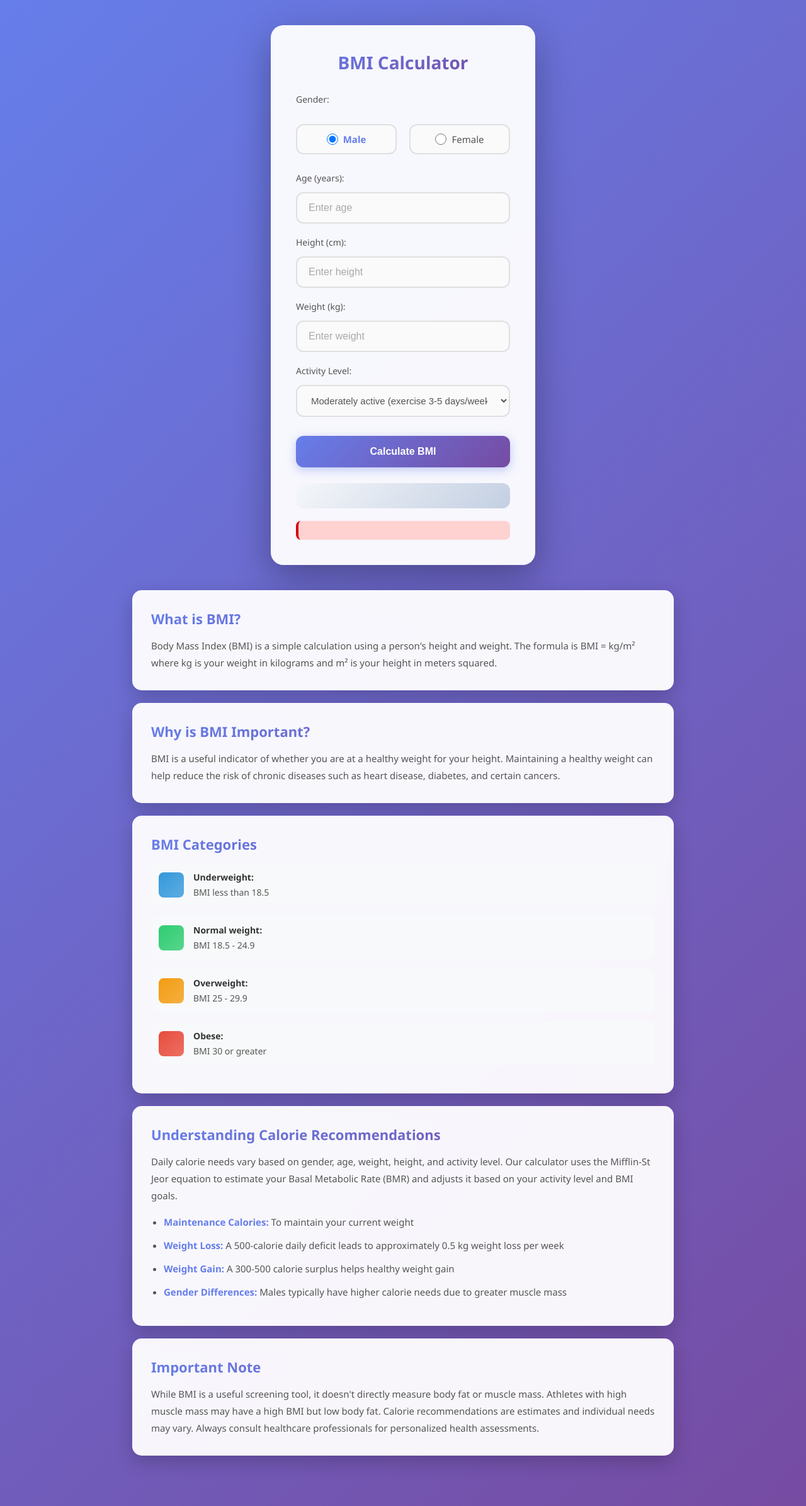
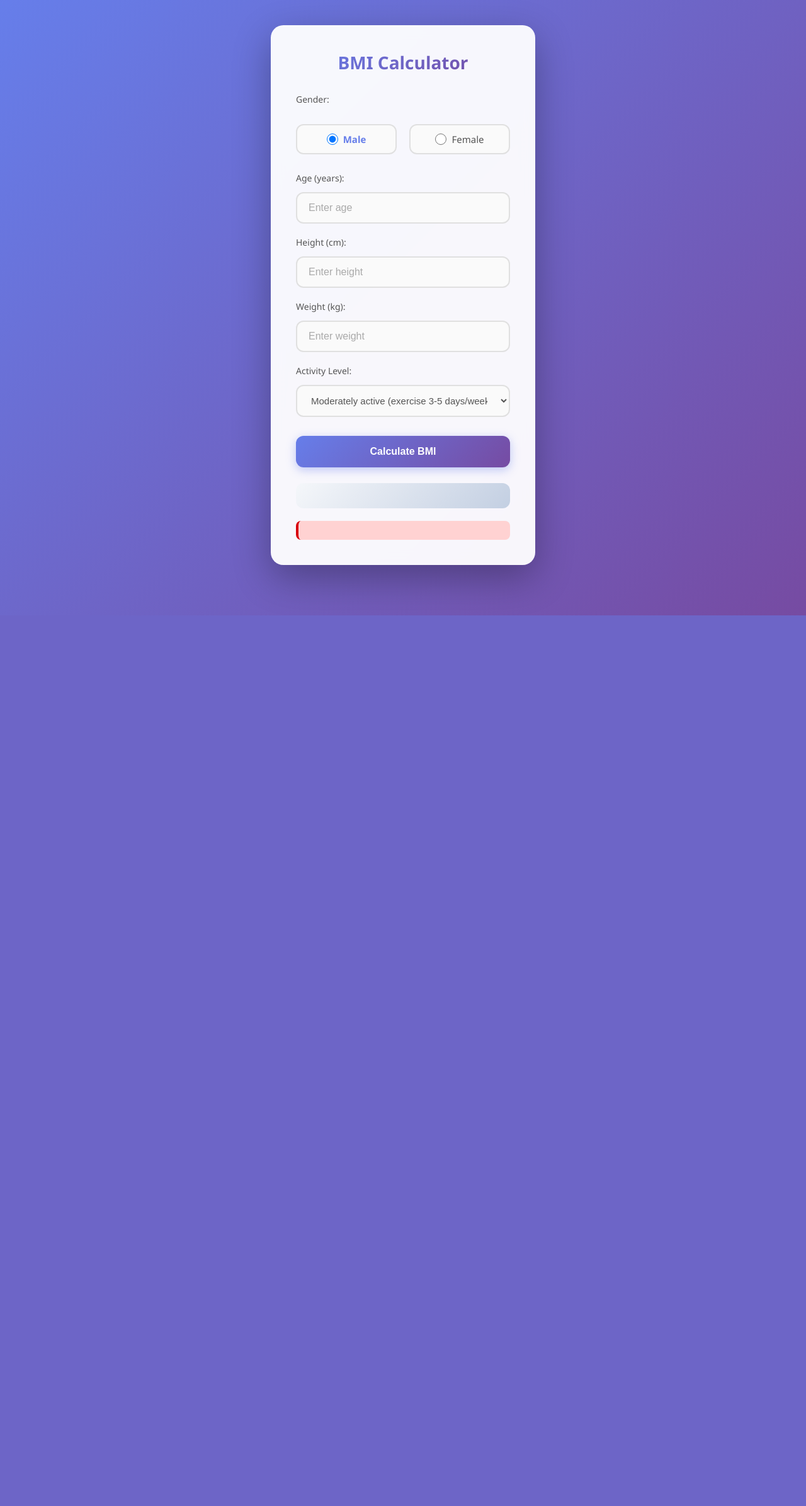
Before and after one commit to naagtejesh-design/BMI-Calculator, a Flask app: page / in a window 1280 px wide. Shown: the whole page at 63% size. After the commit the page ends 977 px from the top, so only its background shows below. Run offline with Flask 3, Linux system fonts and the light colour scheme.

Commit message:
Update index.html

```diff
--- a/templates/index.html
+++ b/templates/index.html
@@ -4,12 +4,12 @@
     <meta charset="UTF-8" />
     <meta name="viewport" content="width=device-width, initial-scale=1.0">
     <title>BMI Calculator</title>
-<link rel="stylesheet" href="static/style.css">
+    <link rel="stylesheet" href="{{ url_for('static', filename='style.css') }}">
 </head>
 <body>
     <div class="container">
         <h2>BMI Calculator</h2>
-
+        <form id="bmiForm" onsubmit="event.preventDefault(); calculateBMI();">
             <label>Gender:</label>
             <div class="gender-selection">
                 <label class="radio-label">
@@ -23,13 +23,13 @@
             </div>
 
             <label for="age">Age (years):</label>
-        <input type="number" id="age" placeholder="Enter age" min="10" max="120" />
+            <input type="number" id="age" placeholder="Enter age" min="10" max="120" required />
 
             <label for="height">Height (cm):</label>
-        <input type="number" id="height" placeholder="Enter height" />
+            <input type="number" id="height" placeholder="Enter height" required />
 
             <label for="weight">Weight (kg):</label>
-        <input type="number" id="weight" placeholder="Enter weight" />
+            <input type="number" id="weight" placeholder="Enter weight" required />
 
             <label for="activity">Activity Level:</label>
             <select id="activity" class="activity-select">
@@ -39,10 +39,10 @@
                 <option value="1.725">Very active (exercise 6-7 days/week)</option>
                 <option value="1.9">Extra active (very intense exercise daily)</option>
             </select>
+            <button type="submit">Calculate BMI</button>
+        </form>
 
-        <button onclick="calculateBMI()">Calculate BMI</button>
-
-        <div class="gauge-container" id="gaugeContainer" style="display: none;">
+        <div class="gauge-container" id="gaugeContainer" style="display:none;">
             <svg viewBox="0 0 200 120" class="gauge">
                 <defs>
                     <linearGradient id="underweight" x1="0%" y1="0%" x2="100%" y2="0%">
@@ -62,18 +62,15 @@
                         <stop offset="100%" style="stop-color:#ec7063;stop-opacity:1" />
                     </linearGradient>
                 </defs>
-
                 <path d="M 20 100 A 80 80 0 0 1 68 32" fill="none" stroke="url(#underweight)" stroke-width="15"/>
                 <path d="M 68 32 A 80 80 0 0 1 132 32" fill="none" stroke="url(#normal)" stroke-width="15"/>
                 <path d="M 132 32 A 80 80 0 0 1 180 100" fill="none" stroke="url(#overweight)" stroke-width="15"/>
                 <path d="M 180 100 A 80 80 0 0 1 185 110" fill="none" stroke="url(#obese)" stroke-width="15"/>
-
                 <text x="25" y="110" font-size="10" fill="#555">15</text>
                 <text x="60" y="25" font-size="10" fill="#555">18.5</text>
                 <text x="95" y="15" font-size="10" fill="#555">25</text>
                 <text x="135" y="25" font-size="10" fill="#555">30</text>
                 <text x="170" y="110" font-size="10" fill="#555">40</text>
-
                 <line id="needle" x1="100" y1="100" x2="100" y2="30" stroke="#333" stroke-width="3" stroke-linecap="round" style="transform-origin: 100px 100px; transition: transform 1s ease-out;"/>
                 <circle cx="100" cy="100" r="8" fill="#333"/>
                 <circle cx="100" cy="100" r="4" fill="#fff"/>
@@ -82,207 +79,98 @@
             <div class="bmi-category" id="bmiCategory">Calculate your BMI</div>
         </div>
 
-        <div class="calorie-info" id="calorieInfo" style="display: none;">
-            <h3>📊 Recommended Daily Calorie Intake</h3>
-            <div class="calorie-details" id="calorieDetails"></div>
+        <div class="calorie-info" id="calorieInfo" style="display:none;">
+            <h3>📊 Recommended Daily Intake</h3>
+            <div id="calorieDetails"></div>
+            <div id="macroDetails"></div>
         </div>
 
         <div class="result" id="result"></div>
         <div class="error" id="error"></div>
     </div>
 
-    <div class="info-container">
-        <div class="info-section">
-            <h3>What is BMI?</h3>
-            <p>Body Mass Index (BMI) is a simple calculation using a person's height and weight. The formula is BMI = kg/m² where kg is your weight in kilograms and m² is your height in meters squared.</p>
-        </div>
-
-        <div class="info-section">
-            <h3>Why is BMI Important?</h3>
-            <p>BMI is a useful indicator of whether you are at a healthy weight for your height. Maintaining a healthy weight can help reduce the risk of chronic diseases such as heart disease, diabetes, and certain cancers.</p>
-        </div>
-
-        <div class="info-section">
-            <h3>BMI Categories</h3>
-            <div class="bmi-ranges">
-                <div class="range-item">
-                    <div class="range-color underweight-color"></div>
-                    <div class="range-info">
-                        <strong>Underweight:</strong> BMI less than 18.5
-                    </div>
-                </div>
-                <div class="range-item">
-                    <div class="range-color normal-color"></div>
-                    <div class="range-info">
-                        <strong>Normal weight:</strong> BMI 18.5 - 24.9
-                    </div>
-                </div>
-                <div class="range-item">
-                    <div class="range-color overweight-color"></div>
-                    <div class="range-info">
-                        <strong>Overweight:</strong> BMI 25 - 29.9
-                    </div>
-                </div>
-                <div class="range-item">
-                    <div class="range-color obese-color"></div>
-                    <div class="range-info">
-                        <strong>Obese:</strong> BMI 30 or greater
-                    </div>
-                </div>
-            </div>
-        </div>
-
-        <div class="info-section">
-            <h3>Understanding Calorie Recommendations</h3>
-            <p>Daily calorie needs vary based on gender, age, weight, height, and activity level. Our calculator uses the Mifflin-St Jeor equation to estimate your Basal Metabolic Rate (BMR) and adjusts it based on your activity level and BMI goals.</p>
-            <ul class="info-list">
-                <li><strong>Maintenance Calories:</strong> To maintain your current weight</li>
-                <li><strong>Weight Loss:</strong> A 500-calorie daily deficit leads to approximately 0.5 kg weight loss per week</li>
-                <li><strong>Weight Gain:</strong> A 300-500 calorie surplus helps healthy weight gain</li>
-                <li><strong>Gender Differences:</strong> Males typically have higher calorie needs due to greater muscle mass</li>
-            </ul>
-        </div>
-
-        <div class="info-section">
-            <h3>Important Note</h3>
-            <p>While BMI is a useful screening tool, it doesn't directly measure body fat or muscle mass. Athletes with high muscle mass may have a high BMI but low body fat. Calorie recommendations are estimates and individual needs may vary. Always consult healthcare professionals for personalized health assessments.</p>
-        </div>
-    </div>
+    <!-- You can keep your info-container sections as provided earlier! -->
 
     <script>
     function calculateBMI() {
       const height = parseFloat(document.getElementById('height').value);
       const weight = parseFloat(document.getElementById('weight').value);
-        const age = parseFloat(document.getElementById('age').value);
+      const age = parseInt(document.getElementById('age').value);
       const gender = document.querySelector('input[name="gender"]:checked').value;
-        const activityLevel = parseFloat(document.getElementById('activity').value);
+      const activity = parseFloat(document.getElementById('activity').value);
 
-        const result = document.getElementById('result');
       const error = document.getElementById('error');
+      error.textContent = '';
+      if (!height || !weight || !age || height <= 0 || weight <= 0 || age < 10) {
+        error.textContent = '⚠️ Please enter valid details.';
+        return;
+      }
+
+      fetch('/calculate', {
+        method: 'POST',
+        headers: {'Content-Type': 'application/json'},
+        body: JSON.stringify({height, weight, age, gender, activity})
+      })
+      .then(response => response.json())
+      .then(data => {
+          // Gauge, Results
+          const bmi = data.bmi;
+          const category = data.category;
+          const maintenanceCalories = data.calories;
+          const goalCalories = data.goal_calories;
+          const calorieGoal = data.calorie_goal;
+          const macros = data.macros;
+
           const gaugeContainer = document.getElementById('gaugeContainer');
-        const calorieInfo = document.getElementById('calorieInfo');
-        const calorieDetails = document.getElementById('calorieDetails');
           const needle = document.getElementById('needle');
           const bmiValue = document.getElementById('bmiValue');
           const bmiCategory = document.getElementById('bmiCategory');
+          gaugeContainer.style.display = 'block';
+          bmiValue.textContent = bmi;
+          bmiCategory.textContent = category;
+          let angle = Math.max(15, Math.min(40, bmi));
+          let rotation = ((angle - 15) / 25) * 180 - 90;
+          needle.style.transform = `rotate(${rotation}deg)`;
 
-        result.textContent = '';
-        error.textContent = '';
-
-        if (!height || !weight || height <= 0 || weight <= 0) {
-          error.textContent = '⚠️ Please enter valid height and weight.';
-          gaugeContainer.style.display = 'none';
-          calorieInfo.style.display = 'none';
-          return;
-        }
-
-        if (!age || age < 10 || age > 120) {
-          error.textContent = '⚠️ Please enter a valid age between 10 and 120.';
-          gaugeContainer.style.display = 'none';
-          calorieInfo.style.display = 'none';
-          return;
-        }
-
-        const bmi = (weight / ((height / 100) ** 2)).toFixed(1);
-        let message = `Your BMI is ${bmi}. `;
-        let category = '';
-        let needleAngle = 0;
-
-        const minHealthyBMI = 18.5;
-        const maxHealthyBMI = 24.9;
-        const heightMeters = height / 100;
-        const minWeight = (minHealthyBMI * (heightMeters ** 2)).toFixed(1);
-        const maxWeight = (maxHealthyBMI * (heightMeters ** 2)).toFixed(1);
-
-        // Calculate BMR using Mifflin-St Jeor Equation
-        let bmr;
-        if (gender === 'male') {
-          bmr = (10 * weight) + (6.25 * height) - (5 * age) + 5;
-        } else {
-          bmr = (10 * weight) + (6.25 * height) - (5 * age) - 161;
-        }
-
-        // Calculate TDEE (Total Daily Energy Expenditure)
-        const tdee = Math.round(bmr * activityLevel);
-
-        let maintenanceCalories = tdee;
-        let goalCalories = tdee;
-        let calorieGoal = '';
-
-        // Calculate needle angle based on BMI
-        let bmiForAngle = Math.max(15, Math.min(40, bmi));
-        needleAngle = ((bmiForAngle - 15) / 25) * 180 - 90;
-
-        if (bmi < 18.5) {
-          const gain = (minWeight - weight).toFixed(1);
-          message += `You're underweight. You need to gain about ${gain} kg to reach a healthy BMI.`;
-          category = 'Underweight';
-          goalCalories = tdee + 400;
-          calorieGoal = 'gain weight';
-        } else if (bmi >= 18.5 && bmi < 25) {
-          message += "✅ You're in the healthy BMI range!";
-          category = 'Normal Weight';
-          goalCalories = tdee;
-          calorieGoal = 'maintain weight';
-        } else if (bmi >= 25 && bmi < 30) {
-          const lose = (weight - maxWeight).toFixed(1);
-          message += `You're overweight. You need to lose about ${lose} kg to reach a healthy BMI.`;
-          category = 'Overweight';
-          goalCalories = tdee - 500;
-          calorieGoal = 'lose weight';
-        } else {
-          const lose = (weight - maxWeight).toFixed(1);
-          message += `You're obese. You need to lose about ${lose} kg to reach a healthy BMI.`;
-          category = 'Obese';
-          goalCalories = tdee - 600;
-          calorieGoal = 'lose weight';
-        }
-
-        // Ensure minimum calorie intake
-        goalCalories = Math.max(goalCalories, gender === 'male' ? 1500 : 1200);
-
-        // Display calorie information
-        let calorieHTML = `
+          document.getElementById('calorieInfo').style.display = 'block';
+          document.getElementById('calorieDetails').innerHTML = `
             <div class="calorie-row">
-            <span class="calorie-label">Your Maintenance Calories:</span>
+                <span class="calorie-label">Maintenance Calories:</span>
                 <span class="calorie-value">${maintenanceCalories} cal/day</span>
             </div>
             <div class="calorie-row highlight">
-            <span class="calorie-label">Recommended to ${calorieGoal}:</span>
+                <span class="calorie-label">Recommended Goal:</span>
                 <span class="calorie-value">${goalCalories} cal/day</span>
             </div>
-          <div class="calorie-note">
-            <strong>Gender:</strong> ${gender.charAt(0).toUpperCase() + gender.slice(1)} |
-            <strong>Age:</strong> ${age} years |
-            <strong>Activity:</strong> ${document.getElementById('activity').options[document.getElementById('activity').selectedIndex].text.split('(')[0].trim()}
+            <div class="calorie-tip">${calorieGoal}</div>
+          `;
+          document.getElementById('macroDetails').innerHTML = `
+            <div class="calorie-row">
+                <span class="calorie-label">Protein:</span>
+                <span class="calorie-value">${macros.protein_g} g</span>
+            </div>
+            <div class="calorie-row">
+                <span class="calorie-label">Fat:</span>
+                <span class="calorie-value">${macros.fat_g} g</span>
+            </div>
+            <div class="calorie-row">
+                <span class="calorie-label">Carbohydrate:</span>
+                <span class="calorie-value">${macros.carb_g} g</span>
             </div>
           `;
-
+          let message;
           if (category === 'Underweight') {
-          calorieHTML += `<div class="calorie-tip">💡 <strong>Tip:</strong> Increase calorie intake gradually with nutrient-dense foods to gain weight healthily.</div>`;
-        } else if (category === 'Overweight' || category === 'Obese') {
-          calorieHTML += `<div class="calorie-tip">💡 <strong>Tip:</strong> Create a moderate calorie deficit combined with regular exercise for sustainable weight loss.</div>`;
+              message = 'Increase your healthy calorie and protein intake.';
+          } else if (category === 'Normal Weight') {
+              message = 'Maintain your balanced diet and activity.';
           } else {
-          calorieHTML += `<div class="calorie-tip">💡 <strong>Tip:</strong> Maintain your healthy weight by balancing calorie intake with physical activity.</div>`;
+              message = 'Aim for a calorie deficit and be active.';
           }
-
-        calorieDetails.innerHTML = calorieHTML;
-        calorieInfo.style.display = 'block';
-
-        // Show gauge and animate needle
-        gaugeContainer.style.display = 'block';
-        bmiValue.textContent = bmi;
-        bmiCategory.textContent = category;
-
-        // Reset needle first
-        needle.style.transform = 'rotate(-90deg)';
-
-        // Animate needle after a brief delay
-        setTimeout(() => {
-          needle.style.transform = `rotate(${needleAngle}deg)`;
-        }, 100);
-
-        result.textContent = message;
+          document.getElementById('result').textContent = message;
+      })
+      .catch(() => {
+          document.getElementById('error').textContent = "Calculation failed. Please check input values!";
+      });
     }
     </script>
 </body>
```
Lines whose indentation alone changed are shown as unchanged.
